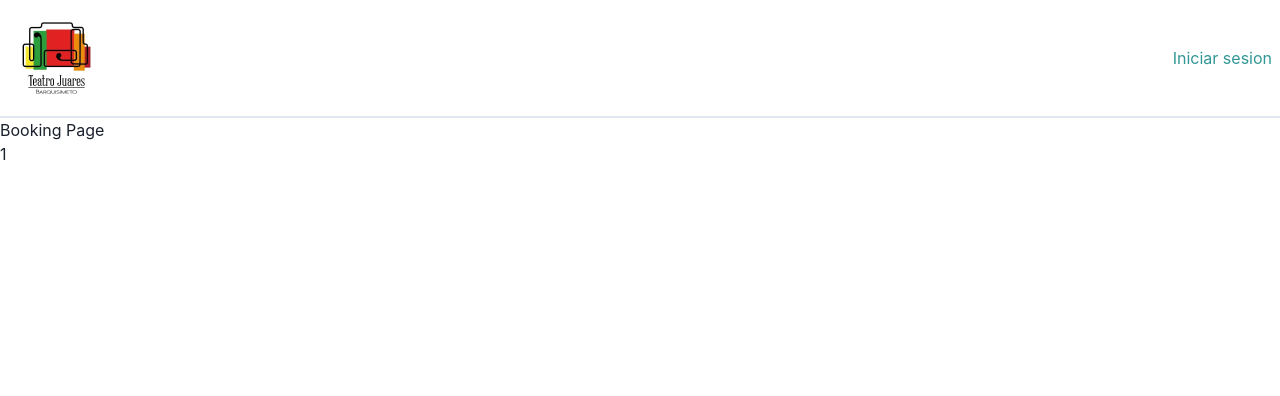
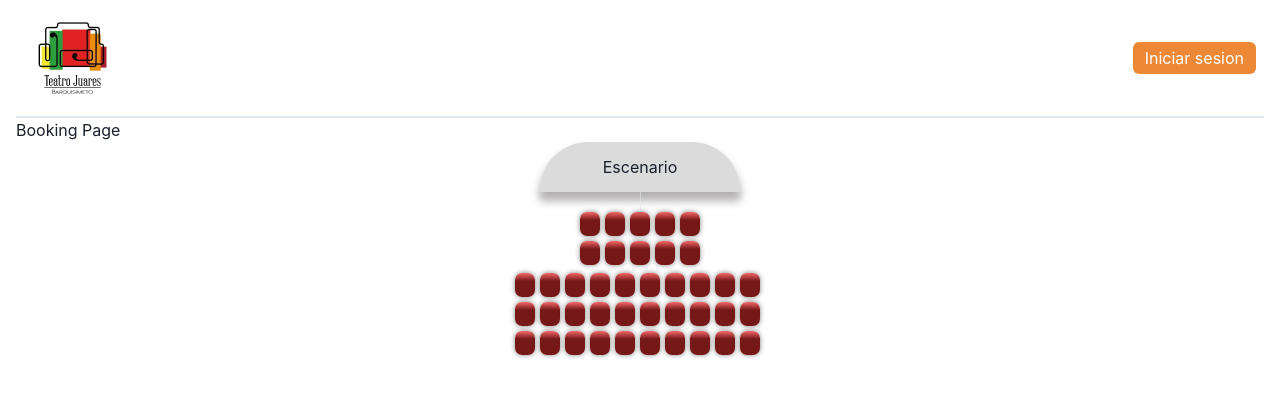
Before and after one commit to slmgn/reservations, a React (Create React App) app in the folder theater-resaervations/: page /Booking/1 in a window 1280 px wide. Shown: the top 396 px of the page. Built offline with nearby package versions, Linux system fonts and the light colour scheme.

Commit message:
Se cargan estilos para las reservas

```diff
--- a/theater-resaervations/src/App.js
+++ b/theater-resaervations/src/App.js
@@ -6,10 +6,11 @@ import LoginPage from "./Pages/LoginPage";
 import { BrowserRouter as Router, Routes, Route } from "react-router-dom";
 import BookingPage from "./Pages/BookingPage";
 import { Suspense } from "react";
-import { Box } from "@chakra-ui/react";
+import { Box, Container } from "@chakra-ui/react";
 
 function App() {
   return (
+    <Container maxW="100%">
       <Box>
         <Router>
           <Suspense fallback={<LoadingComponent />}>
@@ -27,6 +28,7 @@ function App() {
           </Suspense>
         </Router>
       </Box>
+    </Container>
   );
 }
 
--- a/theater-resaervations/src/Components/DateCard/DateCardComponent.js
+++ b/theater-resaervations/src/Components/DateCard/DateCardComponent.js
@@ -2,6 +2,7 @@ import { Box, Divider, Text } from "@chakra-ui/react";
 
 function DateCardComponent(props) {
   const { date, time } = props;
+
   return (
     <Box bg="orange.500" color="white" w="120px" h="auto">
       <Text>{time}</Text>
--- a/theater-resaervations/src/Components/Header/HeaderComponent.js
+++ b/theater-resaervations/src/Components/Header/HeaderComponent.js
@@ -36,9 +36,11 @@ function HeaderComponent() {
             <LogOutComponent></LogOutComponent>
           </Box>
         ) : (
-          <Link color="teal.500" href="/Login">
-            Iniciar sesion
-          </Link>
+          <Box p={1} borderRadius={6} bg="orange.400">
+            <Link m={2} color="white" href="/Login">
+              Iniciar sesion
+            </Link>
+          </Box>
         )}
       </Box>
     </Flex>
--- a/theater-resaervations/src/Components/LoginForm/LoginFormComponent.js
+++ b/theater-resaervations/src/Components/LoginForm/LoginFormComponent.js
@@ -28,9 +28,7 @@ function LoginFormComponent() {
       .then((response) => response.json())
       .then((data) => {
         if (data.length === 0) {
-          setMessage(
-            "email y/o contraseñas incorrectas,verifica y vuelve intentarlo."
-          );
+          setMessage("Correo y/o contraseñas incorrectas.");
         } else {
           setMessage("");
           localStorage.setItem("usuario", JSON.stringify(data[0]));
@@ -48,41 +46,55 @@ function LoginFormComponent() {
   };
 
   return (
-    <Center mt="10">
-      <Box maxW="sm" borderWidth="1px" borderRadius="lg" bg="white">
+    <Center w="100%" maxW="360px" m={"auto"} mt="10">
+      <Box
+        boxShadow="xl"
+        p={10}
+        w="100%"
+        borderWidth="0"
+        borderRadius="lg"
+        bg="white"
+      >
         <VStack>
-          <FormControl p="6" borderRadius="lg">
-            <FormLabel htmlFor="email">Email address</FormLabel>
+          <FormControl borderRadius="lg">
+            <FormLabel htmlFor="email">Correo electrónico</FormLabel>
             <Input
+              focusBorderColor="orange.400"
               id="email"
               name="email"
               type="email"
               value={credentials.email}
-              placeholder="Enter email"
+              placeholder="Ingrese Correo electrónico"
               onChange={handleChange}
             />
-            <FormLabel htmlFor="password">Password</FormLabel>
+            <FormLabel mt={3} htmlFor="password">
+              Contraseña
+            </FormLabel>
             <Input
+              focusBorderColor="orange.400"
               id="password"
               name="password"
               type="password"
               value={credentials.password}
-              placeholder="Enter password"
+              placeholder="Ingrese Contraseña"
               onChange={handleChange}
             />
           </FormControl>
-          <Text>{message}</Text>
-          <Text>Forgot Password?</Text>
-          <Button colorScheme="orange" onClick={booking}>
-            Log In
+          <Text color={"red.700"}>{message}</Text>
+        </VStack>
+        <Center>
+          <Button
+            _focus={{
+              border: "1px solid orange",
+            }}
+            m={"auto"}
+            mt={5}
+            colorScheme="orange"
+            onClick={booking}
+          >
+            Iniciar Sesión
           </Button>
-          <Text>
-            Not Member?
-            <Link color="orange.500" href="#">
-              Sign Up
-            </Link>
-          </Text>
-        </VStack>
+        </Center>
       </Box>
     </Center>
   );
--- /dev/null
+++ b/theater-resaervations/src/Components/Seats/SeatsComponent.css
@@ -0,0 +1,28 @@
+button.seats {
+  width: 20px;
+  min-width: 20px;
+  height: 24px;
+  border-radius: 7px;
+  background: linear-gradient(
+    to top,
+    #761818,
+    #761818,
+    #761818,
+    #761818,
+    #761818,
+    #b54041,
+    #f3686a
+  );
+  margin-bottom: 10px;
+  box-shadow: 0 0 5px rgb(0 0 0 / 50%);
+  padding: 0;
+}
+
+button.seats.active {
+  background: green;
+}
+
+.scenario {
+  -webkit-box-shadow: 0px 8px 2px 10px rgb(206 206 206 / 32%);
+  box-shadow: 0px 8px 9px 1px rgb(133 130 130 / 63%);
+}
--- /dev/null
+++ b/theater-resaervations/src/Components/Seats/SeatsComponent.js
@@ -0,0 +1,77 @@
+import React, { useState } from "react";
+import { Button, Flex, Wrap, Divider, Box, Center } from "@chakra-ui/react";
+import "./SeatsComponent.css";
+
+function SeatsComponent({ props, palcoA, palcoB }) {
+  const [active, setActive] = useState([]);
+
+  const handleActive = (e, p) => {
+    const buttonId = parseInt(e.target.id);
+    console.log(p);
+    if (active.includes(buttonId)) {
+      setActive(active.filter((a) => a !== buttonId));
+    } else {
+      setActive([...active, buttonId]);
+    }
+  };
+  return (
+    <>
+      <Box
+        bg="#dbdbdb"
+        borderRadius={"54px 54px 2px 2px"}
+        display="flex"
+        alignItems="center"
+        justifyContent="center"
+        mx={"auto"}
+        maxW="200px"
+        h={"50"}
+        className="scenario"
+      >
+        Escenario
+      </Box>
+      <Center height="20px">
+        <Divider orientation="vertical" />
+      </Center>
+      <Wrap>
+        <Flex w="100%" justify={"center"}>
+          <Box maxW={"120px"}>
+            <Wrap spacing="5px">
+              {palcoA.map((s, idx) => (
+                <Button
+                  key={idx}
+                  id={s.id}
+                  colorScheme="blue"
+                  isDisabled={s.isReserved}
+                  className={`seats ${
+                    active.includes(s.id) ? "active" : "inactive"
+                  }`}
+                  onClick={(e) => handleActive(e, s)}
+                ></Button>
+              ))}
+            </Wrap>
+          </Box>
+        </Flex>
+        <Flex w="100%" justify={"center"}>
+          <Box maxW={"250px"}>
+            <Wrap spacing="5px">
+              {palcoB.map((s, idx) => (
+                <Button
+                  key={idx}
+                  id={s.id}
+                  colorScheme="blue"
+                  isDisabled={s.isReserved}
+                  className={`seats ${
+                    active.includes(s.id) ? "active" : "inactive"
+                  }`}
+                  onClick={(e) => handleActive(e)}
+                ></Button>
+              ))}
+            </Wrap>
+          </Box>
+        </Flex>
+      </Wrap>
+    </>
+  );
+}
+
+export default SeatsComponent;
--- /dev/null
+++ b/theater-resaervations/src/Components/Seats/props.js
@@ -0,0 +1,206 @@
+const palcoA = [
+  {
+    id: 1,
+    isReserved: false,
+    name: "A-01",
+  },
+  {
+    id: 2,
+    isReserved: false,
+    name: "A-02",
+  },
+  {
+    id: 3,
+    isReserved: false,
+    name: "A-03",
+  },
+  {
+    id: 4,
+    isReserved: false,
+    name: "A-04",
+  },
+  {
+    id: 5,
+    isReserved: false,
+    name: "A-05",
+  },
+  {
+    id: 6,
+    isReserved: false,
+    name: "A-06",
+  },
+  {
+    id: 7,
+    isReserved: false,
+    name: "A-07",
+  },
+  {
+    id: 8,
+    isReserved: false,
+    name: "A-08",
+  },
+  {
+    id: 9,
+    isReserved: false,
+    name: "A-09",
+  },
+  {
+    id: 5,
+    isReserved: false,
+    name: "A-10",
+  },
+];
+const palcoB = [
+  {
+    id: 11,
+    isReserved: false,
+    name: "B-11",
+  },
+  {
+    id: 12,
+    isReserved: false,
+    name: "B-12",
+  },
+  {
+    id: 13,
+    isReserved: false,
+    name: "B-13",
+  },
+  {
+    id: 14,
+    isReserved: false,
+    name: "B-14",
+  },
+  {
+    id: 15,
+    isReserved: false,
+    name: "B-15",
+  },
+  {
+    id: 16,
+    isReserved: false,
+    name: "B-16",
+  },
+  {
+    id: 17,
+    isReserved: false,
+    name: "B-17",
+  },
+  {
+    id: 18,
+    isReserved: false,
+    name: "B-18",
+  },
+  {
+    id: 19,
+    isReserved: false,
+    name: "B-19",
+  },
+  {
+    id: 20,
+    isReserved: false,
+    name: "B-20",
+  },
+  {
+    id: 21,
+    isReserved: false,
+    name: "B-21",
+  },
+  {
+    id: 22,
+    isReserved: false,
+    name: "B-22",
+  },
+  {
+    id: 23,
+    isReserved: false,
+    name: "B-23",
+  },
+  {
+    id: 24,
+    isReserved: false,
+    name: "B-24",
+  },
+  {
+    id: 25,
+    isReserved: false,
+    name: "B-25",
+  },
+  {
+    id: 26,
+    isReserved: false,
+    name: "B-26",
+  },
+  {
+    id: 27,
+    isReserved: false,
+    name: "B-27",
+  },
+  {
+    id: 28,
+    isReserved: false,
+    name: "B-28",
+  },
+  {
+    id: 29,
+    isReserved: false,
+    name: "B-29",
+  },
+  {
+    id: 30,
+    isReserved: false,
+    name: "B-30",
+  },
+  {
+    id: 31,
+    isReserved: false,
+    name: "B-31",
+  },
+  {
+    id: 32,
+    isReserved: false,
+    name: "B-32",
+  },
+  {
+    id: 33,
+    isReserved: false,
+    name: "B-33",
+  },
+  {
+    id: 34,
+    isReserved: false,
+    name: "B-34",
+  },
+  {
+    id: 35,
+    isReserved: false,
+    name: "B-35",
+  },
+  {
+    id: 36,
+    isReserved: false,
+    name: "B-36",
+  },
+  {
+    id: 37,
+    isReserved: false,
+    name: "B-37",
+  },
+  {
+    id: 38,
+    isReserved: false,
+    name: "B-38",
+  },
+  {
+    id: 39,
+    isReserved: false,
+    name: "B-39",
+  },
+  {
+    id: 40,
+    isReserved: false,
+    name: "B-40",
+  },
+];
+
+export { palcoA, palcoB };
--- a/theater-resaervations/src/Pages/BookingPage.js
+++ b/theater-resaervations/src/Pages/BookingPage.js
@@ -1,14 +1,14 @@
 import { Text } from "@chakra-ui/react";
 import HeaderComponent from "../Components/Header/HeaderComponent";
-import { useParams } from "react-router-dom";
+import SeatsComponent from "../Components/Seats/SeatsComponent";
+import { palcoA, palcoB } from "../Components/Seats/props";
 
 function BookingPage() {
-  const { email } = useParams();
   return (
     <>
       <HeaderComponent></HeaderComponent>
       <Text>Booking Page</Text>
-      <Text>{email}</Text>
+      <SeatsComponent palcoA={palcoA} palcoB={palcoB}></SeatsComponent>
     </>
   );
 }
--- a/theater-resaervations/src/Pages/LoginPage.js
+++ b/theater-resaervations/src/Pages/LoginPage.js
@@ -1,12 +1,24 @@
-import { Box, Center, Heading } from "@chakra-ui/react";
+import { Box, Image, Heading, Wrap } from "@chakra-ui/react";
 import LoginFormComponent from "../Components/LoginForm/LoginFormComponent";
 
 function LoginPage() {
   return (
-    <Box>
-      <Center>
-        <Heading>Bienvenido a Teatro Juarez</Heading>
-      </Center>
+    <Box mt="30px">
+      <Wrap justify={"center"}>
+        <Heading color="gray.5" textAlign="center" w="100%">
+          Bienvenido a Teatro Juarez
+        </Heading>
+        <Box w="100%" p="2">
+          <Image
+            m="auto"
+            src={process.env.PUBLIC_URL + "/juarez-logo.jpg"}
+            alt="Teatro Juarez"
+            objectFit="cover"
+            boxSize="100px"
+          />
+        </Box>
+      </Wrap>
+
       <LoginFormComponent></LoginFormComponent>
     </Box>
   );
```
Also changed, not shown: theater-resaervations/src/Components/InfoCard/InfoCardComponent.js (+56 -10 lines), theater-resaervations/src/Pages/NotFoundPage.js (+1 -1 lines), theater-resaervations/public/notFound.png. Lines whose indentation alone changed are shown as unchanged.
